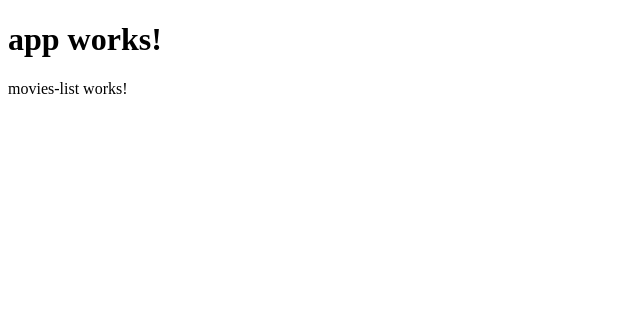
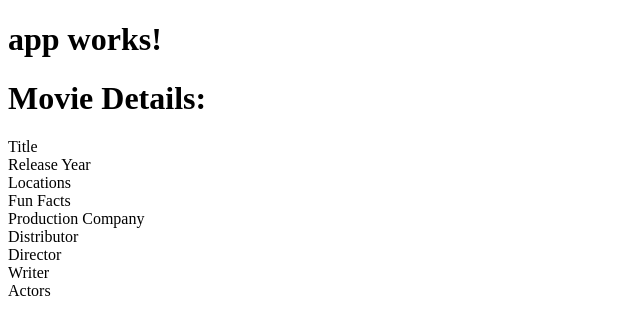
Before and after one commit to jonah13/SFMD, an Angular app: page /movieDetails/1 in a window 1280 px wide. Shown: the top 334 px of the page, without its empty margins (0-640 px from the left). Built offline with nearby package versions, Linux system fonts and the light colour scheme; no server answers.

Commit message:
setting up basic movies pages

```diff
--- a/src/app/app.component.html
+++ b/src/app/app.component.html
@@ -1,4 +1,4 @@
 <h1>
   {{title}}
 </h1>
-<app-movies-list></app-movies-list>
+<router-outlet></router-outlet>
--- /dev/null
+++ b/src/app/app.routing.ts
@@ -0,0 +1,31 @@
+import { ModuleWithProviders } from '@angular/core';
+import { Routes, RouterModule } from '@angular/router';
+import {MovieDetailsComponent} from './views/movies/movie-details/movie-details.component';
+import {MoviesListComponent} from './views/movies/movies-list/movies-list.component';
+
+const appRoutes: Routes = [
+  {
+    path: '',
+    component: MoviesListComponent
+  },
+  {
+    path: 'movies',
+    component: MoviesListComponent,
+    data: {
+      title: 'Companies List'
+    }
+  },
+  {
+    path: 'movieDetails/:title',
+    component: MovieDetailsComponent,
+    data: {
+      title: 'Movie Details'
+    }
+  }
+];
+
+export const appRoutingProviders: any[] = [
+
+];
+
+export const routing: ModuleWithProviders = RouterModule.forRoot(appRoutes);
--- a/src/app/models/movies/movie.api.service.ts
+++ b/src/app/models/movies/movie.api.service.ts
@@ -11,7 +11,8 @@ export class MovieApiService extends ApiService {
    * For example, 'companies:list'
    */
   endpoints: Endpoint = {
-    list: {uri: '?$select=title,release_year,production_company,actor_1,actor_2,actor_3,director,distributor,writer&$group=title,release_year,production_company,actor_1,actor_2,actor_3,director,distributor,writer&$order=title', verb: 'get'}
+    list: {uri: '?$select=title,release_year,production_company,actor_1,actor_2,actor_3,director,distributor,writer&$group=title,release_year,production_company,actor_1,actor_2,actor_3,director,distributor,writer&$order=title', verb: 'get'},
+    view: {uri: '?title=', verb: 'get'},
   };
 
   /**
--- a/src/app/services/http/http.service.ts
+++ b/src/app/services/http/http.service.ts
@@ -3,6 +3,8 @@ import {Http, RequestOptionsArgs, Headers} from '@angular/http';
 import {Observable} from 'rxjs/Observable';
 import {CONFIG} from '../../shared/config';
 import * as _ from 'lodash';
+import 'rxjs/add/operator/map';
+import 'rxjs/add/operator/toPromise';
 
 @Injectable()
 export class HttpService {
--- /dev/null
+++ b/src/app/views/movies/movie-details/movie-details.component.html
@@ -0,0 +1,30 @@
+<h1>Movie Details: </h1>
+<dl>
+  <dt>Title</dt>
+  <dd>{{movie.title}}</dd>
+
+  <dt>Release Year</dt>
+  <dd><span *ngFor="let item of movie.release_year">- {{item}}</span></dd>
+
+  <dt>Locations</dt>
+  <dd><span *ngFor="let item of movie.locations">- {{item}}</span></dd>
+
+  <dt>Fun Facts</dt>
+  <dd><span *ngFor="let item of movie.fun_facts">- {{item}}</span></dd>
+
+  <dt>Production Company</dt>
+  <dd><span *ngFor="let item of movie.production_company">- {{item}}</span></dd>
+
+  <dt>Distributor</dt>
+  <dd><span *ngFor="let item of movie.distributor">- {{item}}</span></dd>
+
+  <dt>Director</dt>
+  <dd><span *ngFor="let item of movie.director">- {{item}}</span></dd>
+
+  <dt>Writer</dt>
+  <dd><span *ngFor="let item of movie.writer">- {{item}}</span></dd>
+
+  <dt>Actors</dt>
+  <dd><span *ngFor="let item of movie.actors">- {{item}}</span></dd>
+
+</dl>
--- /dev/null
+++ b/src/app/views/movies/movie-details/movie-details.component.ts
@@ -0,0 +1,63 @@
+import { Component, OnInit } from '@angular/core';
+import {ActivatedRoute} from '@angular/router';
+import {TitleService} from '../../../services/helpers/title.service';
+import {MovieModelService} from '../../../models/movies/movie.model.service';
+import {Movie} from '../../../models/movies/movie.interface';
+
+@Component({
+  selector: 'app-movie-details',
+  templateUrl: './movie-details.component.html',
+  styleUrls: ['./movie-details.component.sass']
+})
+export class MovieDetailsComponent implements OnInit {
+  title: string = '';
+  array_keys: string[] = ['release_year', 'locations', 'fun_facts', 'production_company', 'distributor',
+    'director', 'writer', 'actor_1', 'actor_2', 'actor_3'];
+  movie: Movie = <Movie>{
+    title: '',
+    release_year: [],
+    locations: [],
+    fun_facts: [],
+    production_company: [],
+    distributor: [],
+    director: [],
+    writer: [],
+    actors: [],
+    actor_1: '',
+    actor_2: '',
+    actor_3: ''
+  };
+
+  constructor(private _movieModelService:MovieModelService,
+              private _route:ActivatedRoute,
+              private pageTitle:TitleService) {
+    this.pageTitle.setTitle('Movie Details');
+  }
+
+  ngOnInit() {
+    this.title = this._route.snapshot.params['title'];
+    if (this.title) {
+      this._movieModelService.view(this.title);
+    }
+    this._movieModelService.observer$.subscribe(result => this.handleResponse(result));
+  }
+
+  handleResponse(result) {
+    if (result && result.length > 0 && result[0].title) {
+      this.movie.title = result[0].title;
+      this.pageTitle.setTitle('Details for the movie: ' + this.movie.title);
+      for(let i = 0; i < result.length; i++) {
+        this.array_keys.forEach(key => {
+          let target_key = key;
+          if (key.indexOf('actor_') === 0) {
+            target_key = 'actors';
+          }
+          if (result[i][key] && this.movie[target_key].indexOf(result[i][key]) === -1) {
+            this.movie[target_key].push(result[i][key]);
+          }
+        });
+      }
+      console.log(this.movie);
+    }
+  }
+}
--- a/src/app/views/movies/movies-list/movies-list.component.html
+++ b/src/app/views/movies/movies-list/movies-list.component.html
@@ -1,3 +1,25 @@
-<p>
-  movies-list works!
-</p>
+<h2>Movies List</h2>
+<table>
+  <thead>
+    <tr>
+      <th>Title</th>
+      <th>Release Year</th>
+      <th>Production Company</th>
+      <th>Director</th>
+      <th>Distributor</th>
+      <th>Writer</th>
+      <th>Main Actors</th>
+    </tr>
+  </thead>
+  <tbody>
+    <tr  *ngFor="let movie of movies">
+      <td><a routerLink="/movieDetails/{{movie.title}}">{{movie.title}}</a></td>
+      <td>{{movie.release_year}}</td>
+      <td>{{movie.production_company}}</td>
+      <td>{{movie.director}}</td>
+      <td>{{movie.distributor}}</td>
+      <td>{{movie.writer}}</td>
+      <td>{{movie.actor_1}} {{movie.actor_2}} {{movie.actor_3}}</td>
+    </tr>
+  </tbody>
+</table>
--- a/src/app/views/movies/movies-list/movies-list.component.ts
+++ b/src/app/views/movies/movies-list/movies-list.component.ts
@@ -1,6 +1,7 @@
 import { Component, OnInit } from '@angular/core';
 import {TitleService} from '../../../services/helpers/title.service';
 import {MovieModelService} from '../../../models/movies/movie.model.service';
+import {Movie} from '../../../models/movies/movie.interface';
 
 @Component({
   selector: 'app-movies-list',
@@ -8,6 +9,8 @@ import {MovieModelService} from '../../../models/movies/movie.model.service';
   styleUrls: ['./movies-list.component.sass']
 })
 export class MoviesListComponent implements OnInit {
+
+  movies:Movie[] = [];
 
   constructor(private _movieModelService:MovieModelService,
               private pageTitle:TitleService) {
@@ -18,10 +21,13 @@ export class MoviesListComponent implements OnInit {
     this._movieModelService.observer$
       .subscribe(result => this.handleResponse(result));
     this.pageTitle.setTitle('Companies');
+    this._movieModelService.list();
   }
 
   handleResponse(result) {
-    console.log(result);
+    if (result) {
+      this.movies = result;
+    }
   }
 
 }
```
Also changed, not shown: src/app/app.module.ts (+6 -1 lines), src/app/models/movies/movie.interface.ts (+8 -7 lines), src/app/views/movies/movie-details/movie-details.component.sass (added), 1 other file (tests, documents, lock files or other folders).
